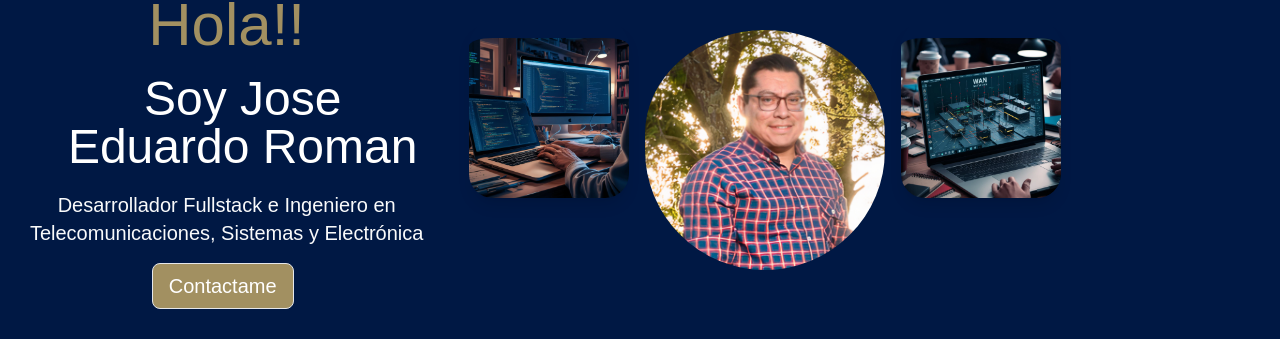
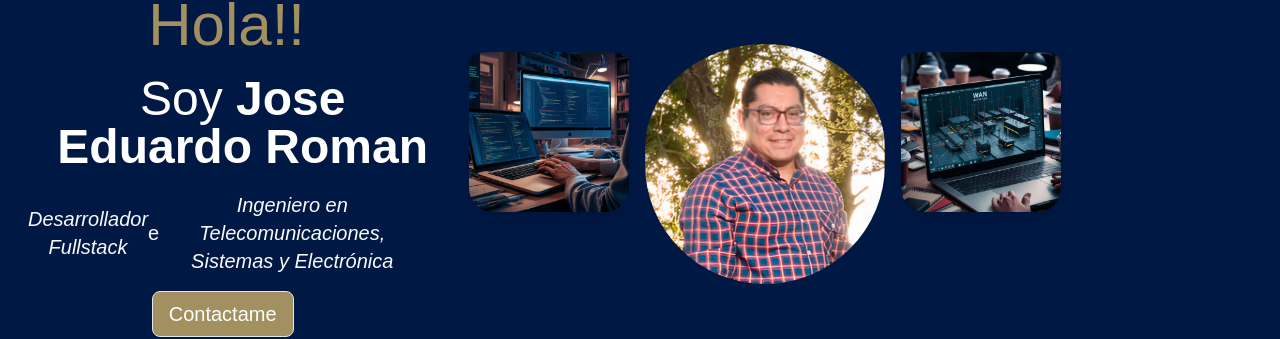
Before and after one commit to jeromanp/my-portfolio, a Next.js app: page / in a window 1280 px wide. Shown: the part 527-866 px from the top of the page. Built offline with nearby package versions, Linux system fonts and the light colour scheme.

Commit message:
hover effects

```diff
--- a/src/components/Intro.jsx
+++ b/src/components/Intro.jsx
@@ -18,17 +18,17 @@ export default function Intro() {
                 inView ? "animate__animated animate__backInDown" : ""
               }`}
             >
-              <h1 className="text-3xl md:text-6xl text-custom-oro_2 tracking-loose lg:my-5">
+              <h1 className="text-3xl md:text-6xl text-custom-oro_2 tracking-loose lg:my-5 hover:text-gray-200">
                 Hola!!{" "}
               </h1>
               <div className="flex justify-center items-center">
                 <h2 className="text-xl md:text-3xl lg:text-5xl leading-relaxed md:leading-snug mb-2 md:mb-5 lg:ml-8 mx-auto text-center">
-                  Soy {infoPersonal.name}
+                  Soy <b className="hover:text-blue-500">{infoPersonal.name}</b>
                 </h2>
               </div>
 
               <p className="text-sm md:text-base lg:text-xl text-gray-50 mb-4 mx-2 flex text-center justify-center items-center">
-                {infoPersonal.professionOne} e {infoPersonal.professionTwo}
+                <i className="hover:text-green-500">{infoPersonal.professionOne}</i> e <i className="hover:text-green-500">{infoPersonal.professionTwo}</i>
               </p>
               <a
                 href="/contacto"
@@ -87,7 +87,7 @@ export default function Intro() {
               inView ? "animate__animated animate__bounceInLeft" : ""
             }`}
           >
-            <p className=" text-justify text-gray-400 mx-10">
+            <p className=" text-justify text-gray-400 mx-10 hover:text-white">
               <br /> Aquí tendrás la oportunidad de conocer más acerca de mí,
               explorar algunos de los emocionantes proyectos en los que he
               tenido el placer de trabajar y descubrir las habilidades que me
```
